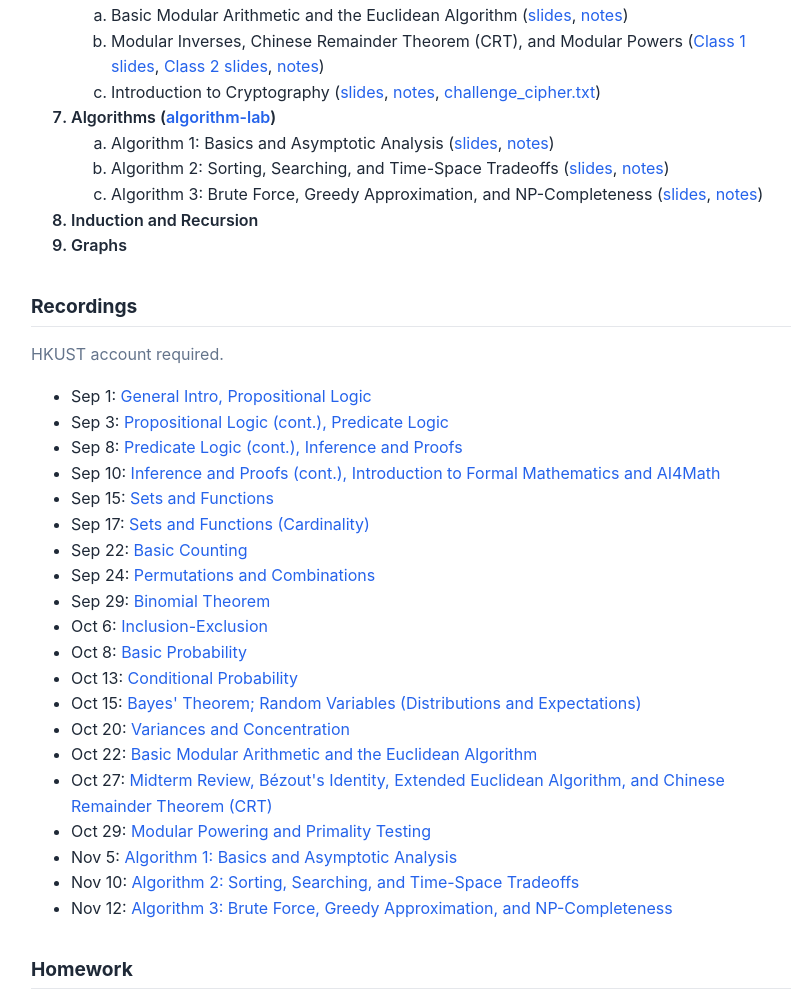
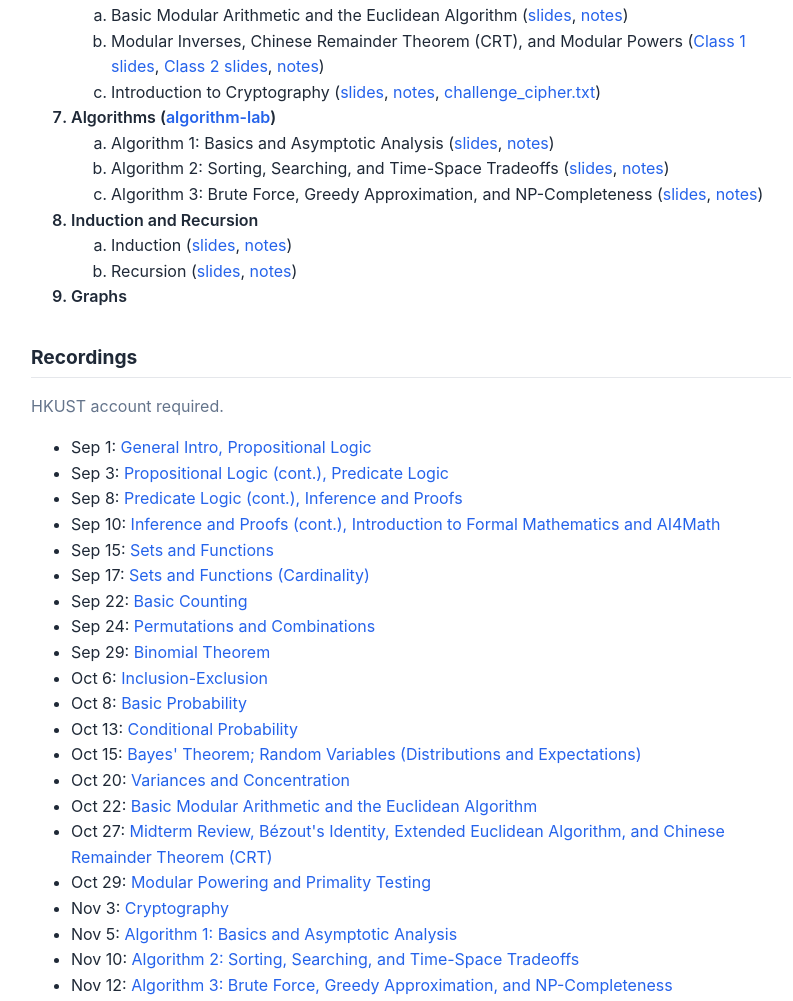
Before and after one commit to wuwuz/wuwuz.github.io, a plain HTML site: page COMP2711/index.html in a window 1280 px wide. Shown: the part 1900-2901 px from the top of the page, without its empty margins (229-1022 px from the left). Drawn offline with Linux system fonts and the light colour scheme.

Commit message:
Add induction and recursion materials and November 3 recording

```diff
--- a/COMP2711/index.html
+++ b/COMP2711/index.html
@@ -156,7 +156,12 @@
                 <li>Algorithm 3: Brute Force, Greedy Approximation, and NP-Completeness (<a href="Materials/L10c-Algorithms3-Beamer.pdf">slides</a>, <a href="Materials/L10c-Algorithms3-Course-Note.pdf">notes</a>)</li>
             </ol>
         </li>
-        <li>Induction and Recursion</li>
+        <li>Induction and Recursion
+            <ol type="a">
+                <li>Induction (<a href="Materials/L05-Induction-Beamer.pdf">slides</a>, <a href="Materials/L05-Induction-Course-Note.pdf">notes</a>)</li>
+                <li>Recursion (<a href="Materials/L06-Recursion-Beamer.pdf">slides</a>, <a href="Materials/L06-Recursion-Course-Note.pdf">notes</a>)</li>
+            </ol>
+        </li>
         <li>Graphs</li>
     </ol>
 
@@ -180,6 +185,7 @@
         <li>Oct 22: <a href="https://rvcmedia.ust.hk/media/?path=26FA_COMP2711-L3_261022_Rm0GtCIJSM">Basic Modular Arithmetic and the Euclidean Algorithm</a></li>
         <li>Oct 27: <a href="https://rvcmedia.ust.hk/media/?path=26FA_COMP2711-L3_261027_0C8K4VZqkf">Midterm Review, Bézout's Identity, Extended Euclidean Algorithm, and Chinese Remainder Theorem (CRT)</a></li>
         <li>Oct 29: <a href="https://rvcmedia.ust.hk/media/?path=26FA_COMP2711-L3_261029_qFT3N46Ph5">Modular Powering and Primality Testing</a></li>
+        <li>Nov 3: <a href="https://rvcmedia.ust.hk/media/?path=26FA_COMP2711-L3_261103_1ZuQIDgjwy">Cryptography</a></li>
         <li>Nov 5: <a href="https://rvcmedia.ust.hk/media/?path=26FA_COMP2711-L3_261105_OIPQLHS7M2">Algorithm 1: Basics and Asymptotic Analysis</a></li>
         <li>Nov 10: <a href="https://rvcmedia.ust.hk/media/?path=26FA_COMP2711-L3_261110_9dCf4G2qHj">Algorithm 2: Sorting, Searching, and Time-Space Tradeoffs</a></li>
         <li>Nov 12: <a href="https://rvcmedia.ust.hk/media/?path=26FA_COMP2711-L3_261112_scc369YFsG">Algorithm 3: Brute Force, Greedy Approximation, and NP-Completeness</a></li>
```
Also changed, not shown: 4 other files.
